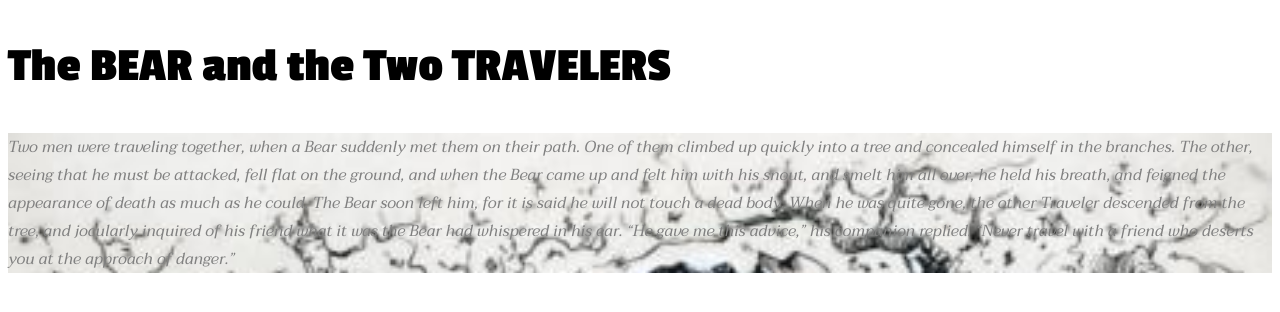
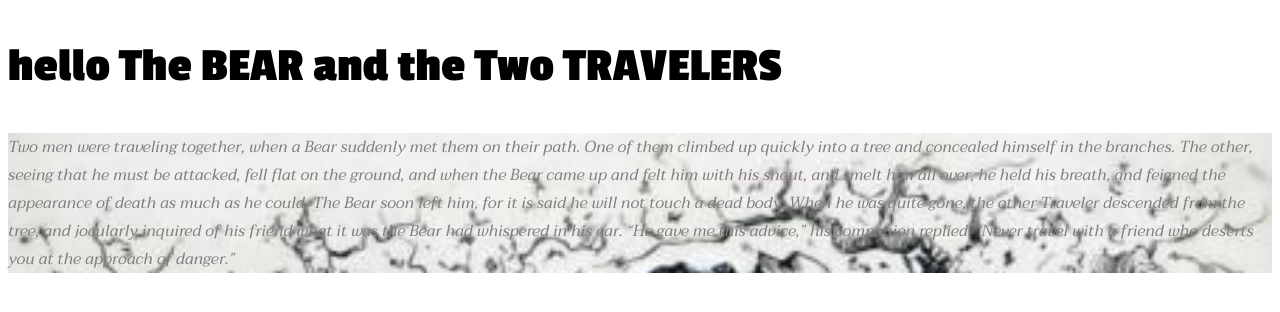
Before and after one commit to PETER-Val/D3-2020-introductiongithub, a plain HTML site: page index.html in a window 1280 px wide. Drawn offline with Linux system fonts and the light colour scheme; files whose address does not match are found by name.

Commit message:
modification
rajout de hello

```diff
--- a/index.html
+++ b/index.html
@@ -8,7 +8,7 @@
 
   </head>
   <body>
-    <h2>The BEAR and the Two TRAVELERS</h2>
+    <h2>hello The BEAR and the Two TRAVELERS</h2>
 <section id="section-01">
 
 
```
